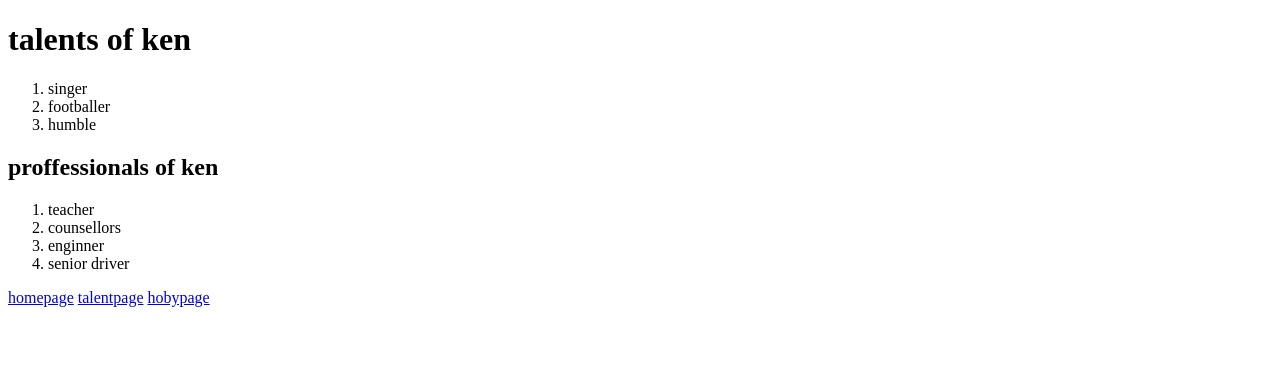
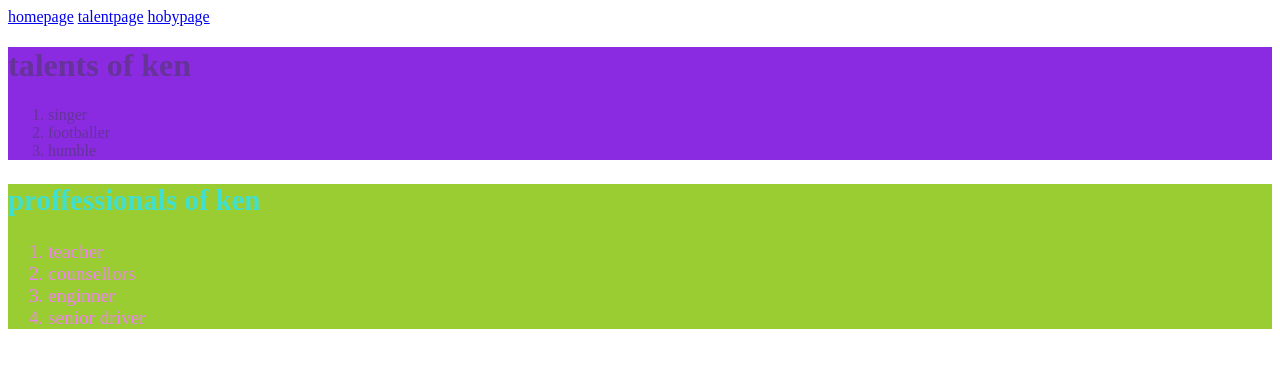
Before and after one commit to NSEREKODAN/man4, a plain HTML site: page talent.html in a window 1280 px wide. Drawn offline with Linux system fonts and the light colour scheme.

Commit message:
Update talent.html

```diff
--- a/talent.html
+++ b/talent.html
@@ -5,18 +5,23 @@
     <meta name="viewport" content="width=device-width, initial-scale=1.0">
     <title>talentpage</title>
 </head>
+<a href="index.html">homepage</a>
+    <a href="talent.html">talentpage</a>
+    <a href="hoby.html">hobypage</a>
 <body>
+    <div style="background-color: blueviolet;color: rebeccapurple;">
     <h1>talents of ken</h1>
     <ol><li>singer</li>
     <li>footballer</li>
     <li>humble</li></ol>
+</div>
+    <div style="background-color: yellowgreen;color:violet;font-size: larger;">
+    <style>h2{color: turquoise;ol{color:green ;</style>
     <h2>proffessionals of ken</h2>
     <ol><li>teacher</li>
     <li>counsellors</li>
     <li>enginner</li>
     <li>senior driver</li></ol>
-    <a href="index.html">homepage</a>
-    <a href="talent.html">talentpage</a>
-    <a href="hoby.html">hobypage</a>
+</div>
 </body>
 </html>
```
